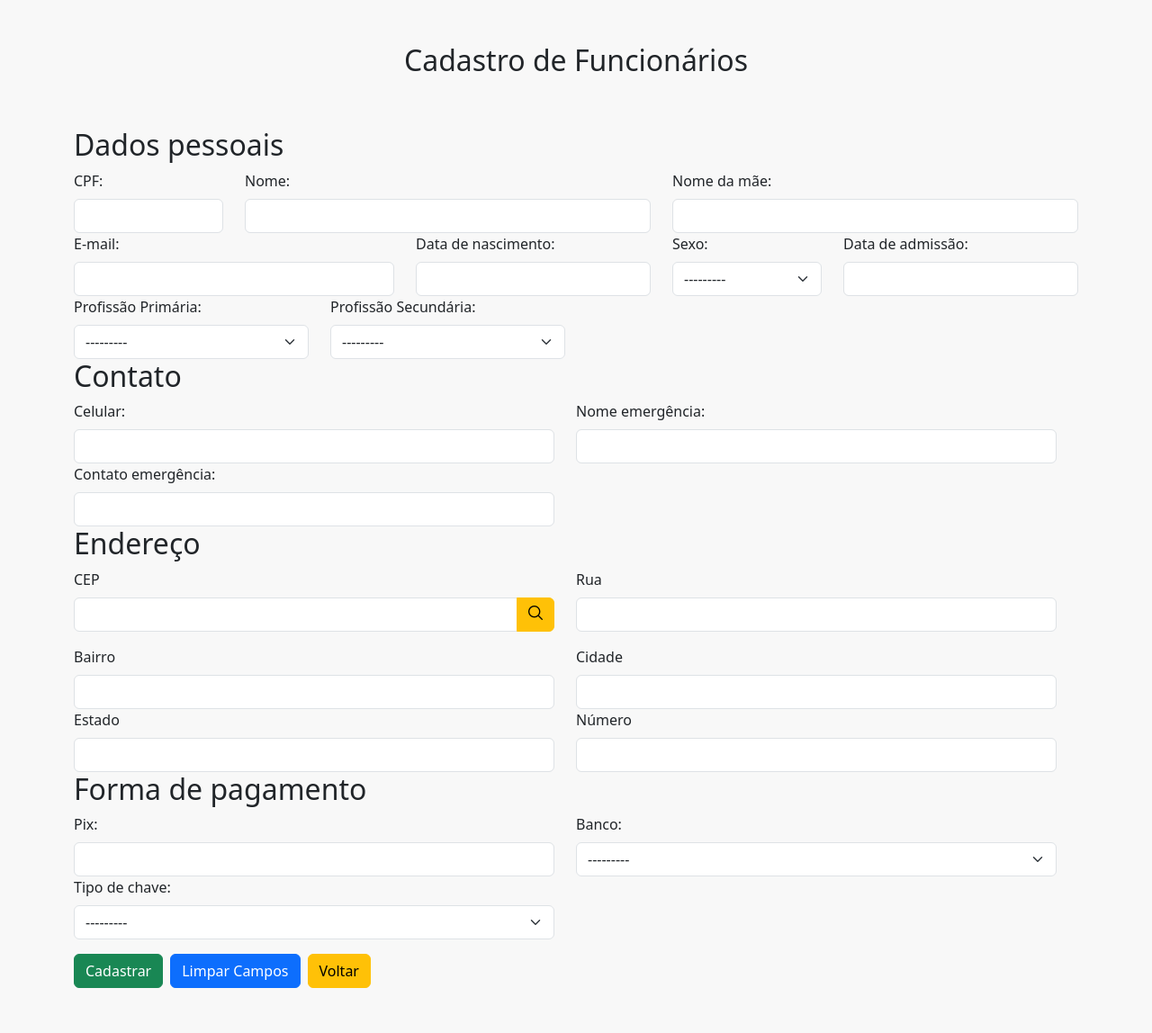
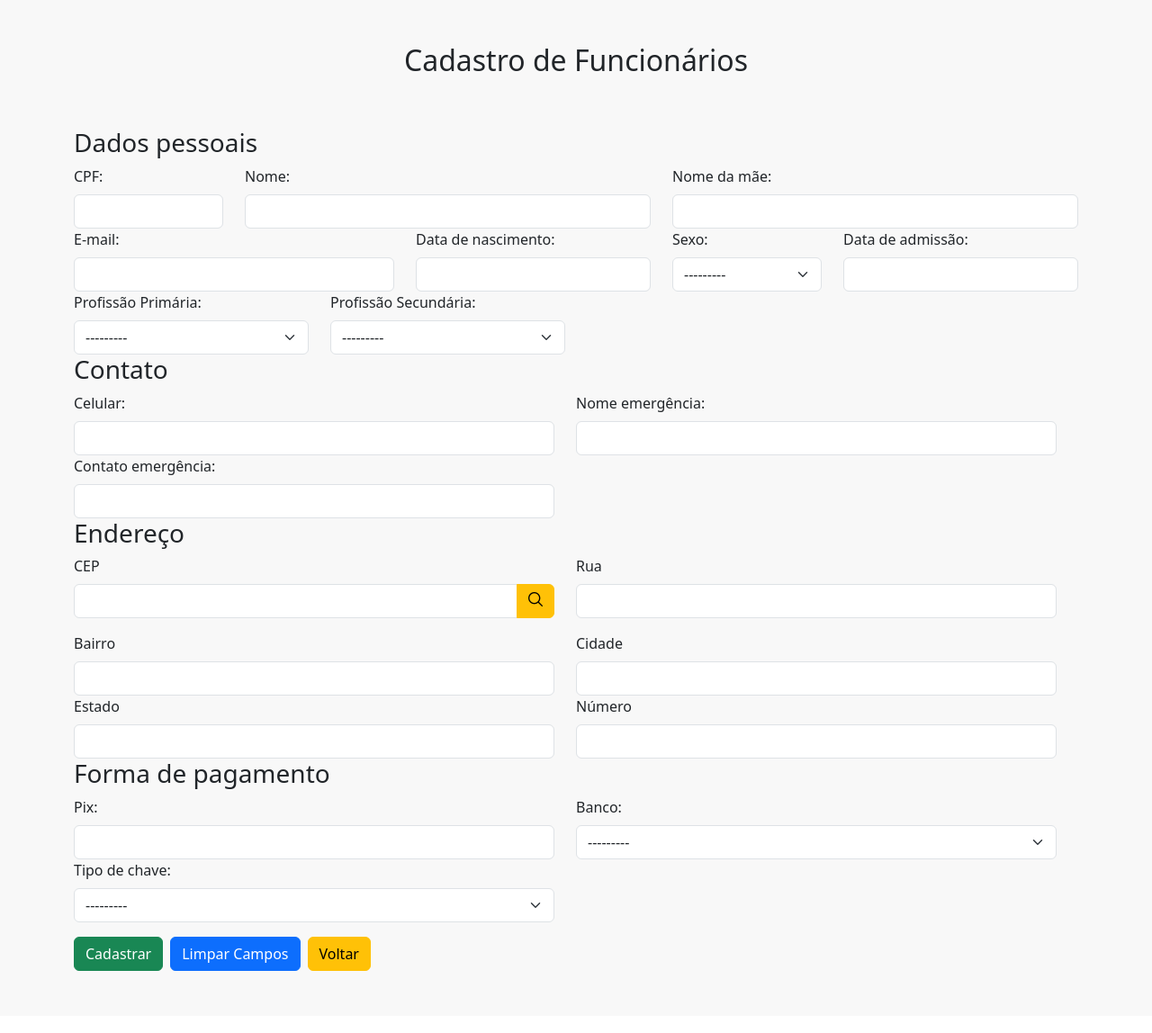
Before and after one commit to MarcosSerra1/unigestao, a Django app: page /register-employee/ in a window 1280 px wide. Shown: the part 56-1204 px from the top of the page at 90% size. After the commit the page ends 1135 px from the top, so only its background shows below. Run offline with Django 5.2, Linux system fonts and the light colour scheme; the visitor is signed in with stand-in values (Sample User, id 1); data that the repository does not hold is empty; some libraries are stand-ins or nearby versions.

Commit message:
🎨 style: melhorar estrutura do template de registro

```diff
--- a/employees/templates/employees/register_employee.html
+++ b/employees/templates/employees/register_employee.html
@@ -56,7 +56,7 @@
                 {% endfor %}
 
                 <div class="row row-cols-lg-12">
-                    <h2 class="fw-light text-align-center">Dados pessoais</h2>
+                    <h3 class="fw-light text-align-center">Dados pessoais</h3>
                     <div class="form-group col-md-2 d-flex flex-column">
                         <label for="{{ person_form.cpf.id_for_label }}" class="form-label">CPF:</label>
                         {{ person_form.cpf|add_class:"form-control" }}
@@ -95,7 +95,7 @@
                         {{ person_form.secondary_office|add_class:"form-select" }}
                     </div>
 
-                    <h2 class="fw-light text-align-center">Contato</h2>
+                    <h3 class="fw-light text-align-center">Contato</h3>
                     <div class="row row-cols-2 row-cols-lg-2">
                         <div class="col-md-12 d-flex flex-column">
                             <label for="{{ contact_info_form.phone_number.id_for_label }}" class="form-label">Celular:</label>
@@ -111,7 +111,7 @@
                         </div>
                     </div>
 
-                    <h2 class="fw-light text-align-center">Endereço</h2>
+                    <h3 class="fw-light text-align-center">Endereço</h3>
                     <div class="row row-cols-2 row-cols-lg-2">
                         <div class="col-md-12 d-flex flex-column">
                             <label for="{{ address_form.postal_code.id_for_label }}" class="form-label">CEP</label>
@@ -142,7 +142,7 @@
                         </div>
                     </div>
 
-                    <h2 class="fw-light text-align-center">Forma de pagamento</h2>
+                    <h3 class="fw-light text-align-center">Forma de pagamento</h3>
                     <div class="row row-cols-2 row-cols-lg-2">
                         <div class="col-md-12 d-flex flex-column">
                             <label for="{{ form_of_payment_form.pix.id_for_label }}" class="form-label">Pix:</label>
```
